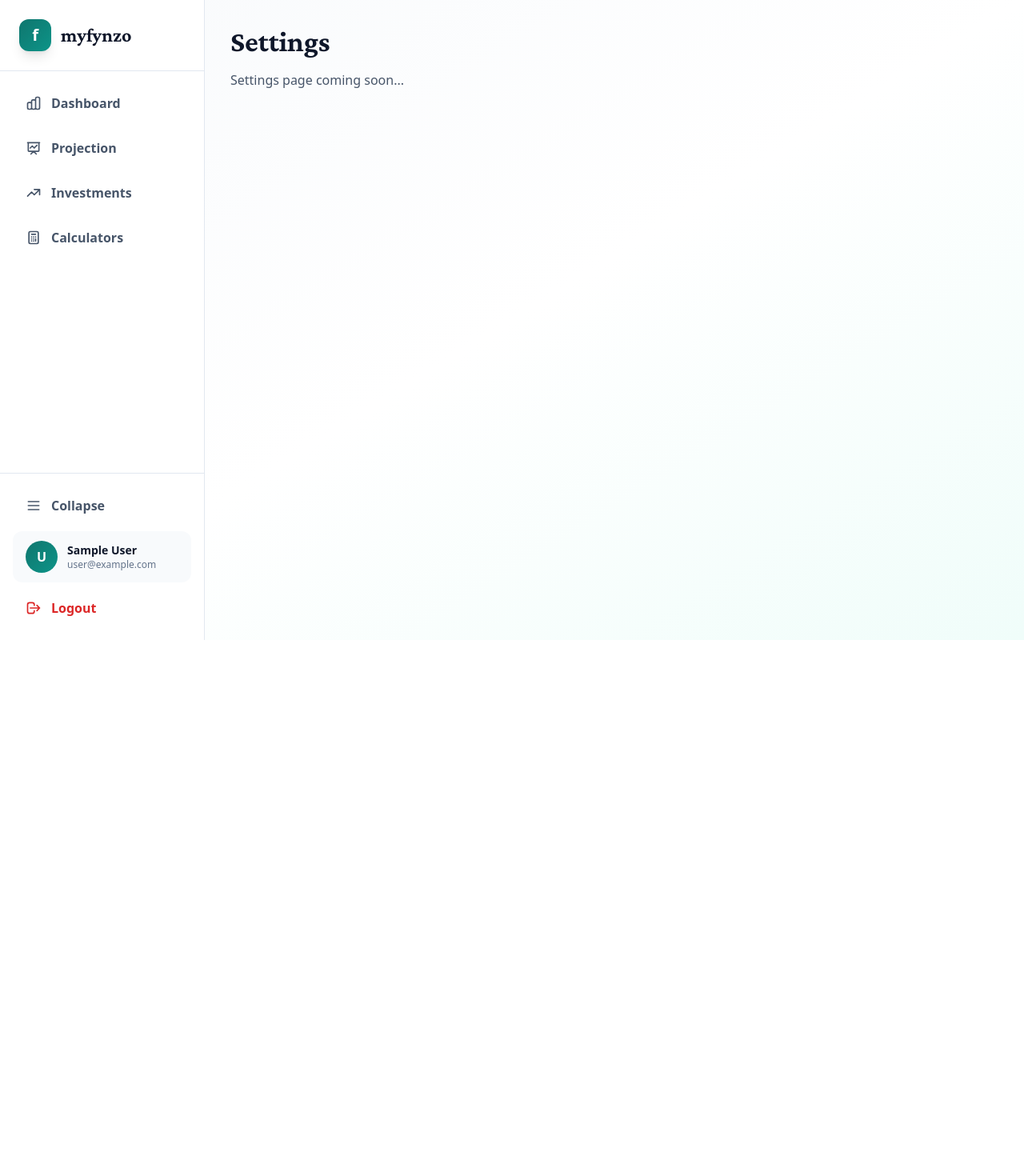
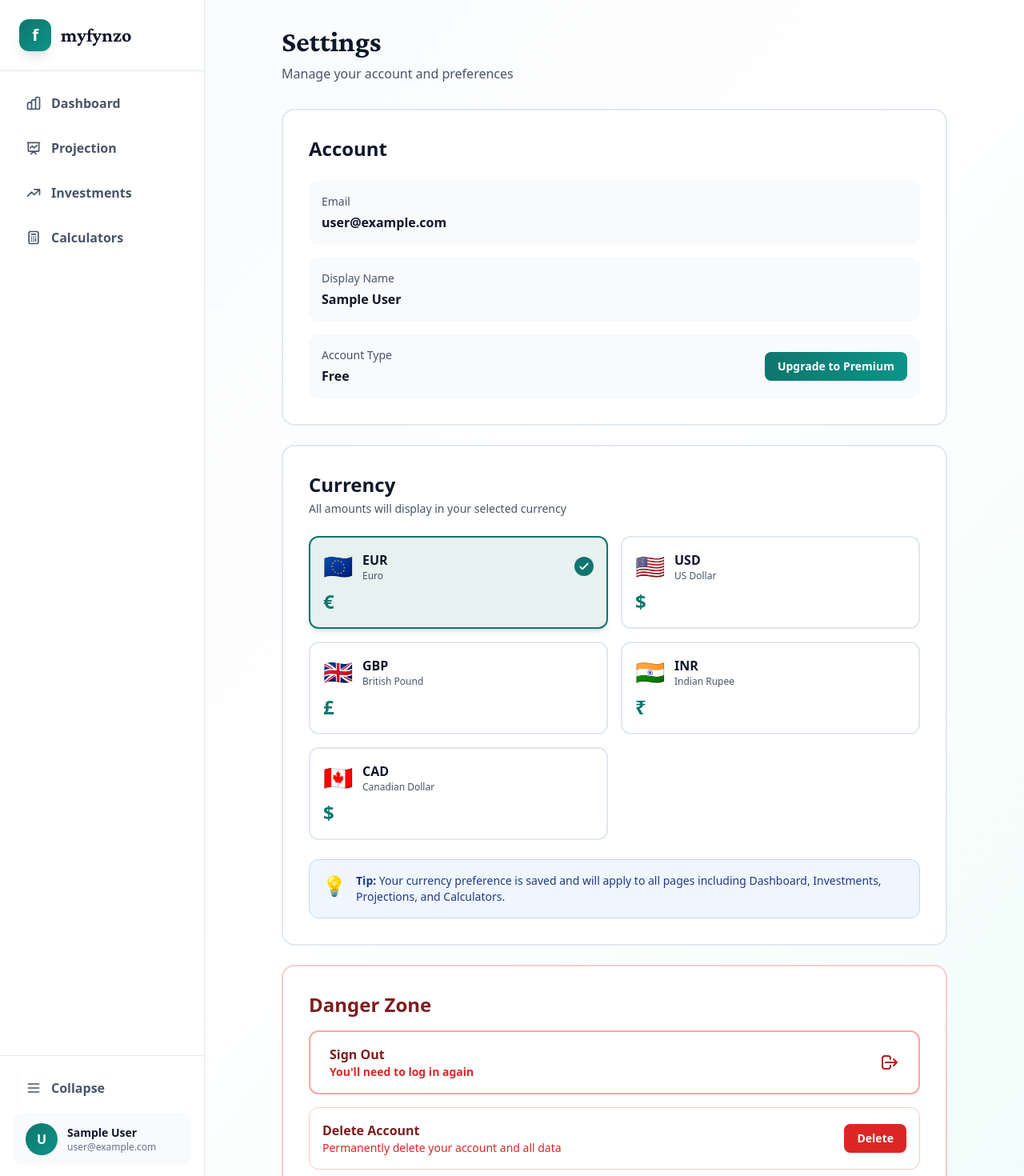
Before and after one commit to prstmalepati/fynzo, a React (Vite) app: page /settings in a window 1280 px wide. Shown: the top 1470 px of the page at 80% size. Before the commit the page ends 800 px from the top, so only its background shows below. Built offline with nearby package versions, Linux system fonts and the light colour scheme; no server answers; sample sign-in values are in the browser's storage.

Commit message:
Add files via upload

```diff
--- a/src/pages/Settings.tsx
+++ b/src/pages/Settings.tsx
@@ -1,13 +1,180 @@
+import { useState } from 'react';
+import { useAuth } from '../context/AuthContext';
+import { useCurrency } from '../context/CurrencyContext';
+import { auth } from '../firebase/config';
 import SidebarLayout from '../components/SidebarLayout';
+import { useNavigate } from 'react-router-dom';
+
+type Currency = 'EUR' | 'USD' | 'GBP' | 'INR' | 'CAD';
 
 export default function Settings() {
+  const { user } = useAuth();
+  const { currency, setCurrency } = useCurrency();
+  const navigate = useNavigate();
+  const [saving, setSaving] = useState(false);
+
+  const currencies: { code: Currency; name: string; symbol: string; flag: string }[] = [
+    { code: 'EUR', name: 'Euro', symbol: '€', flag: '🇪🇺' },
+    { code: 'USD', name: 'US Dollar', symbol: '$', flag: '🇺🇸' },
+    { code: 'GBP', name: 'British Pound', symbol: '£', flag: '🇬🇧' },
+    { code: 'INR', name: 'Indian Rupee', symbol: '₹', flag: '🇮🇳' },
+    { code: 'CAD', name: 'Canadian Dollar', symbol: '$', flag: '🇨🇦' }
+  ];
+
+  const handleCurrencyChange = async (newCurrency: Currency) => {
+    setSaving(true);
+    await setCurrency(newCurrency);
+    setTimeout(() => setSaving(false), 500);
+  };
+
+  const handleSignOut = async () => {
+    try {
+      await auth.signOut();
+      navigate('/login');
+    } catch (error) {
+      console.error('Error signing out:', error);
+      alert('Failed to sign out');
+    }
+  };
+
   return (
     <SidebarLayout>
-      <div className="p-8">
-        <h1 className="text-4xl font-bold text-secondary mb-4" style={{ fontFamily: "'Crimson Pro', serif" }}>
-          Settings
-        </h1>
-        <p className="text-slate-600">Settings page coming soon...</p>
+      <div className="p-8 max-w-4xl mx-auto">
+        {/* Header */}
+        <div className="mb-8">
+          <h1 className="text-4xl font-bold text-secondary mb-2" style={{ fontFamily: "'Crimson Pro', serif" }}>
+            Settings
+          </h1>
+          <p className="text-slate-600">Manage your account and preferences</p>
+        </div>
+
+        {/* Account Section */}
+        <div className="bg-white rounded-2xl p-8 border-2 border-slate-200 mb-6">
+          <h2 className="text-2xl font-bold text-secondary mb-6">Account</h2>
+
+          <div className="space-y-4">
+            <div className="flex items-center justify-between p-4 bg-slate-50 rounded-xl">
+              <div>
+                <div className="text-sm text-slate-600 mb-1">Email</div>
+                <div className="font-semibold text-secondary">{user?.email}</div>
+              </div>
+            </div>
+
+            <div className="flex items-center justify-between p-4 bg-slate-50 rounded-xl">
+              <div>
+                <div className="text-sm text-slate-600 mb-1">Display Name</div>
+                <div className="font-semibold text-secondary">
+                  {user?.displayName || 'Not set'}
+                </div>
+              </div>
+            </div>
+
+            <div className="flex items-center justify-between p-4 bg-slate-50 rounded-xl">
+              <div>
+                <div className="text-sm text-slate-600 mb-1">Account Type</div>
+                <div className="font-semibold text-secondary">Free</div>
+              </div>
+              <button className="px-4 py-2 bg-gradient-to-r from-primary to-teal-600 text-white rounded-lg hover:shadow-lg transition-all font-semibold text-sm">
+                Upgrade to Premium
+              </button>
+            </div>
+          </div>
+        </div>
+
+        {/* Currency Section */}
+        <div className="bg-white rounded-2xl p-8 border-2 border-slate-200 mb-6">
+          <div className="flex items-center justify-between mb-6">
+            <div>
+              <h2 className="text-2xl font-bold text-secondary">Currency</h2>
+              <p className="text-sm text-slate-600 mt-1">
+                All amounts will display in your selected currency
+              </p>
+            </div>
+            {saving && (
+              <div className="px-4 py-2 bg-green-100 text-green-700 rounded-lg text-sm font-semibold">
+                ✓ Saved
+              </div>
+            )}
+          </div>
+
+          <div className="grid md:grid-cols-2 gap-4">
+            {currencies.map((curr) => (
+              <button
+                key={curr.code}
+                onClick={() => handleCurrencyChange(curr.code)}
+                className={`p-4 rounded-xl border-2 transition-all text-left ${
+                  currency === curr.code
+                    ? 'border-primary bg-primary/10 shadow-md'
+                    : 'border-slate-200 hover:border-primary hover:bg-slate-50'
+                }`}
+              >
+                <div className="flex items-center justify-between mb-2">
+                  <div className="flex items-center gap-3">
+                    <span className="text-3xl">{curr.flag}</span>
+                    <div>
+                      <div className="font-bold text-secondary">{curr.code}</div>
+                      <div className="text-xs text-slate-600">{curr.name}</div>
+                    </div>
+                  </div>
+                  {currency === curr.code && (
+                    <div className="w-6 h-6 bg-primary rounded-full flex items-center justify-center">
+                      <svg className="w-4 h-4 text-white" fill="none" stroke="currentColor" viewBox="0 0 24 24">
+                        <path strokeLinecap="round" strokeLinejoin="round" strokeWidth={3} d="M5 13l4 4L19 7" />
+                      </svg>
+                    </div>
+                  )}
+                </div>
+                <div className="text-2xl font-bold text-primary">{curr.symbol}</div>
+              </button>
+            ))}
+          </div>
+
+          <div className="mt-6 p-4 bg-blue-50 rounded-xl border border-blue-200">
+            <div className="flex items-start gap-3">
+              <div className="text-2xl">💡</div>
+              <div className="text-sm text-blue-900">
+                <strong>Tip:</strong> Your currency preference is saved and will apply to all pages including Dashboard, Investments, Projections, and Calculators.
+              </div>
+            </div>
+          </div>
+        </div>
+
+        {/* Danger Zone */}
+        <div className="bg-white rounded-2xl p-8 border-2 border-red-200 bg-red-50">
+          <h2 className="text-2xl font-bold text-red-900 mb-4">Danger Zone</h2>
+
+          <div className="space-y-4">
+            <button
+              onClick={handleSignOut}
+              className="w-full px-6 py-4 bg-white border-2 border-red-300 text-red-700 rounded-xl hover:bg-red-50 transition-all font-bold text-left flex items-center justify-between group"
+            >
+              <div>
+                <div className="font-bold text-red-900">Sign Out</div>
+                <div className="text-sm text-red-600">You'll need to log in again</div>
+              </div>
+              <svg className="w-6 h-6 group-hover:translate-x-1 transition-transform" fill="none" stroke="currentColor" viewBox="0 0 24 24">
+                <path strokeLinecap="round" strokeLinejoin="round" strokeWidth={2} d="M17 16l4-4m0 0l-4-4m4 4H7m6 4v1a3 3 0 01-3 3H6a3 3 0 01-3-3V7a3 3 0 013-3h4a3 3 0 013 3v1" />
+              </svg>
+            </button>
+
+            <div className="p-4 bg-white rounded-xl border border-red-200">
+              <div className="flex items-center justify-between">
+                <div>
+                  <div className="font-bold text-red-900">Delete Account</div>
+                  <div className="text-sm text-red-600">Permanently delete your account and all data</div>
+                </div>
+                <button className="px-4 py-2 bg-red-600 text-white rounded-lg hover:bg-red-700 transition-all font-semibold text-sm">
+                  Delete
+                </button>
+              </div>
+            </div>
+          </div>
+        </div>
+
+        {/* Google Fonts */}
+        <style>{`
+          @import url('https://fonts.googleapis.com/css2?family=Crimson+Pro:wght@400;600;700&family=Manrope:wght@400;500;600;700&display=swap');
+        `}</style>
       </div>
     </SidebarLayout>
   );
```
